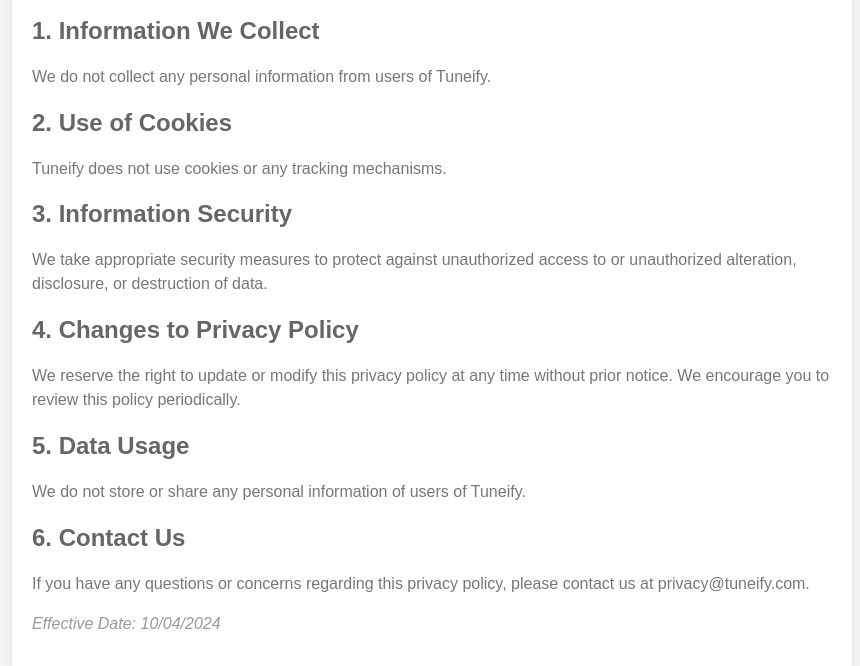
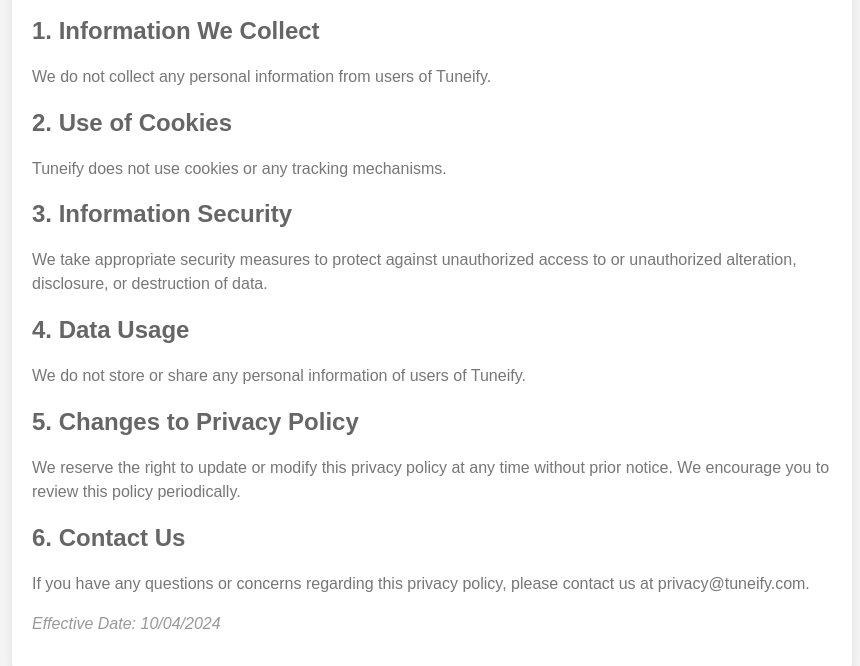
Before and after one commit to Wanted-007/starlyn.github.io, a plain HTML site: page privacy_policy.html in a window 1280 px wide. Shown: the part 171-837 px from the top of the page, without its empty margins (208-1068 px from the left). Drawn offline with Linux system fonts and the light colour scheme.

Commit message:
Update privacy_policy.html

```diff
--- a/privacy_policy.html
+++ b/privacy_policy.html
@@ -29,16 +29,16 @@
         data.
       </p>
 
-      <h2>4. Changes to Privacy Policy</h2>
+      <h2>4. Data Usage</h2>
+      <p>
+        We do not store or share any personal information of users of Tuneify.
+      </p>
+
+      <h2>5. Changes to Privacy Policy</h2>
       <p>
         We reserve the right to update or modify this privacy policy at any time
         without prior notice. We encourage you to review this policy
         periodically.
-      </p>
-
-      <h2>5. Data Usage</h2>
-      <p>
-        We do not store or share any personal information of users of Tuneify.
       </p>
 
       <h2>6. Contact Us</h2>
```
